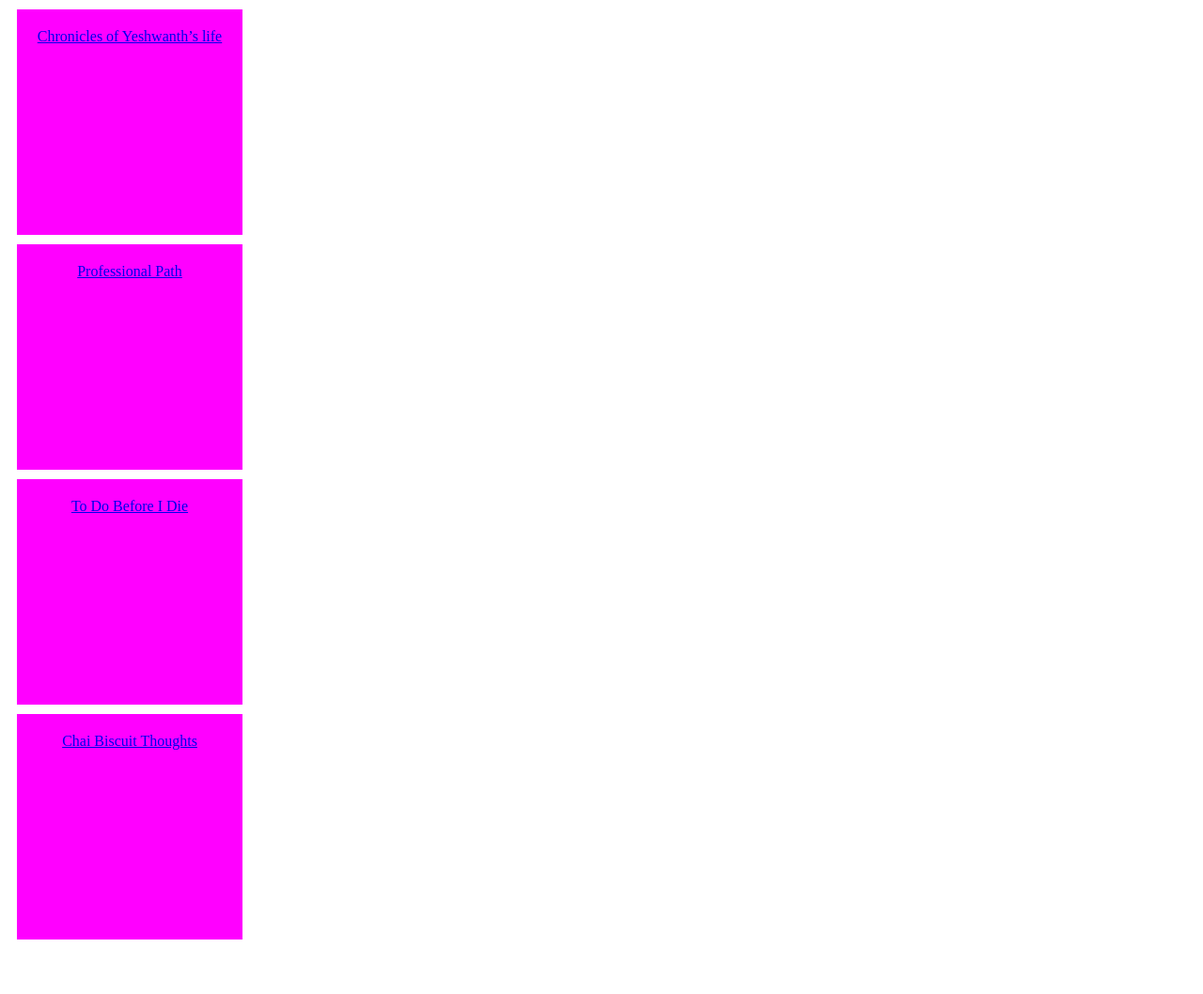
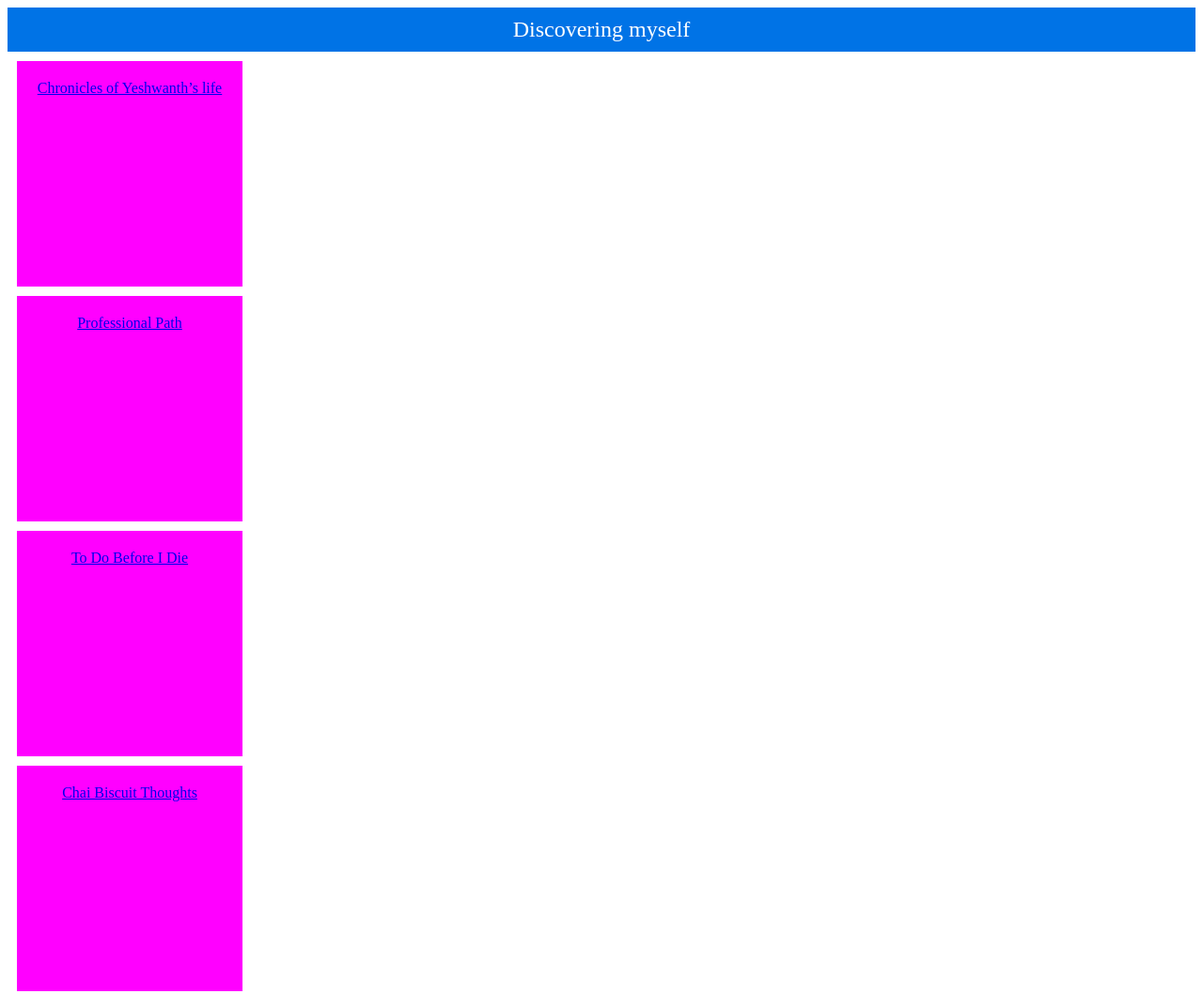
Before and after one commit to Yesh1learning/my-website, a plain HTML site: page index.html in a window 1280 px wide. Shown: the whole page at 94% size. Before the commit the page ends 1010 px from the top, so only its background shows below. Drawn offline with Linux system fonts and the light colour scheme.

Commit message:
Update index.html

```diff
--- a/index.html
+++ b/index.html
@@ -13,9 +13,23 @@
             margin: 10px;
             text-align: center;
         }
+
+        /* CSS for the banner */
+        .banner {
+            background-color: #0073e6; /* Change to your preferred banner color */
+            color: white;
+            padding: 10px;
+            text-align: center;
+            font-size: 24px;
+        }
     </style>
 </head>
 <body>
+    <!-- Banner at the top -->
+    <div class="banner">
+        Discovering myself
+    </div>
+
     <!-- Tile 1 linking to "Chronicles of Yeshwanth’s life" -->
     <div class="tile">
         <a href="chronicles.html">Chronicles of Yeshwanth’s life</a>
```
